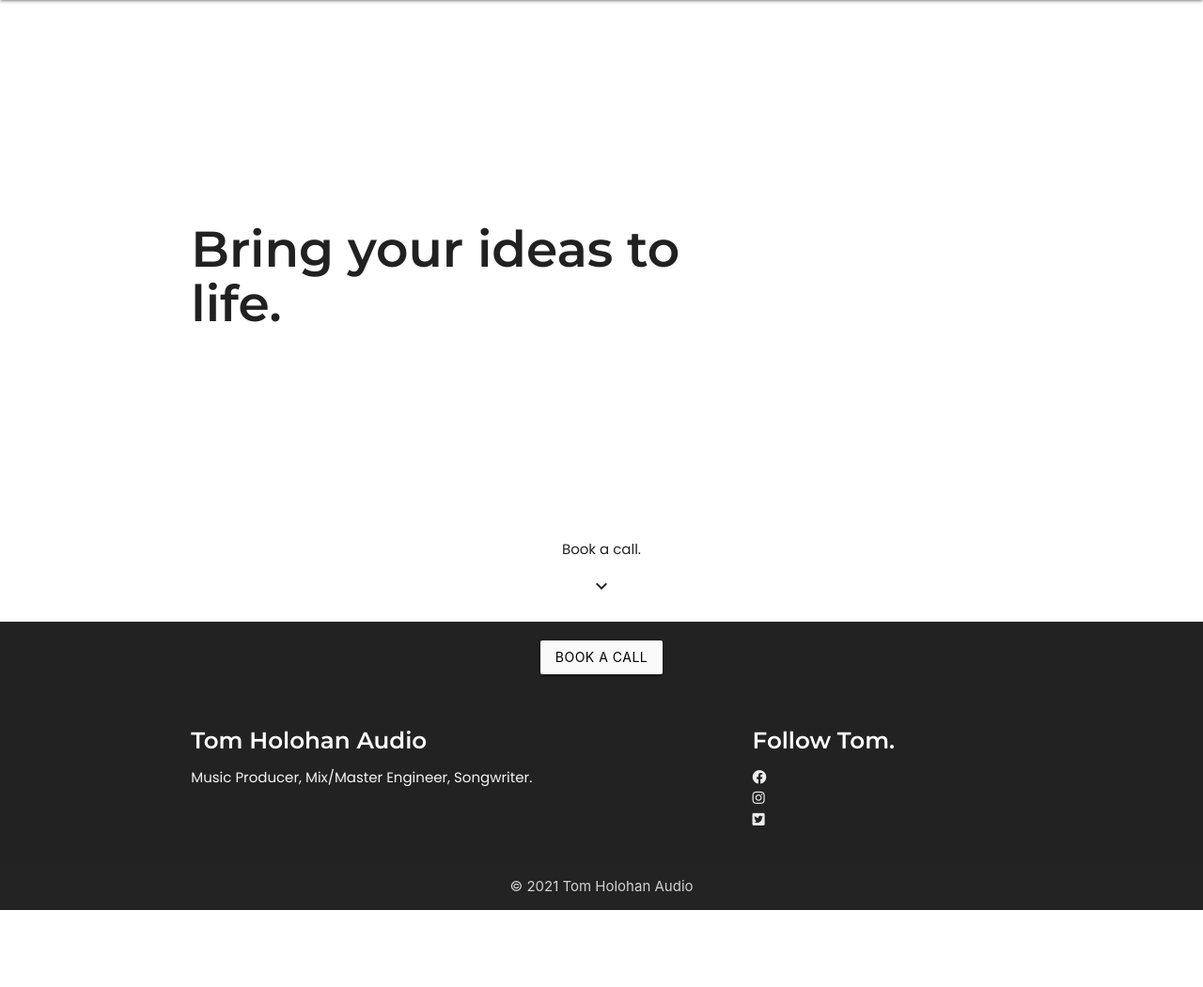
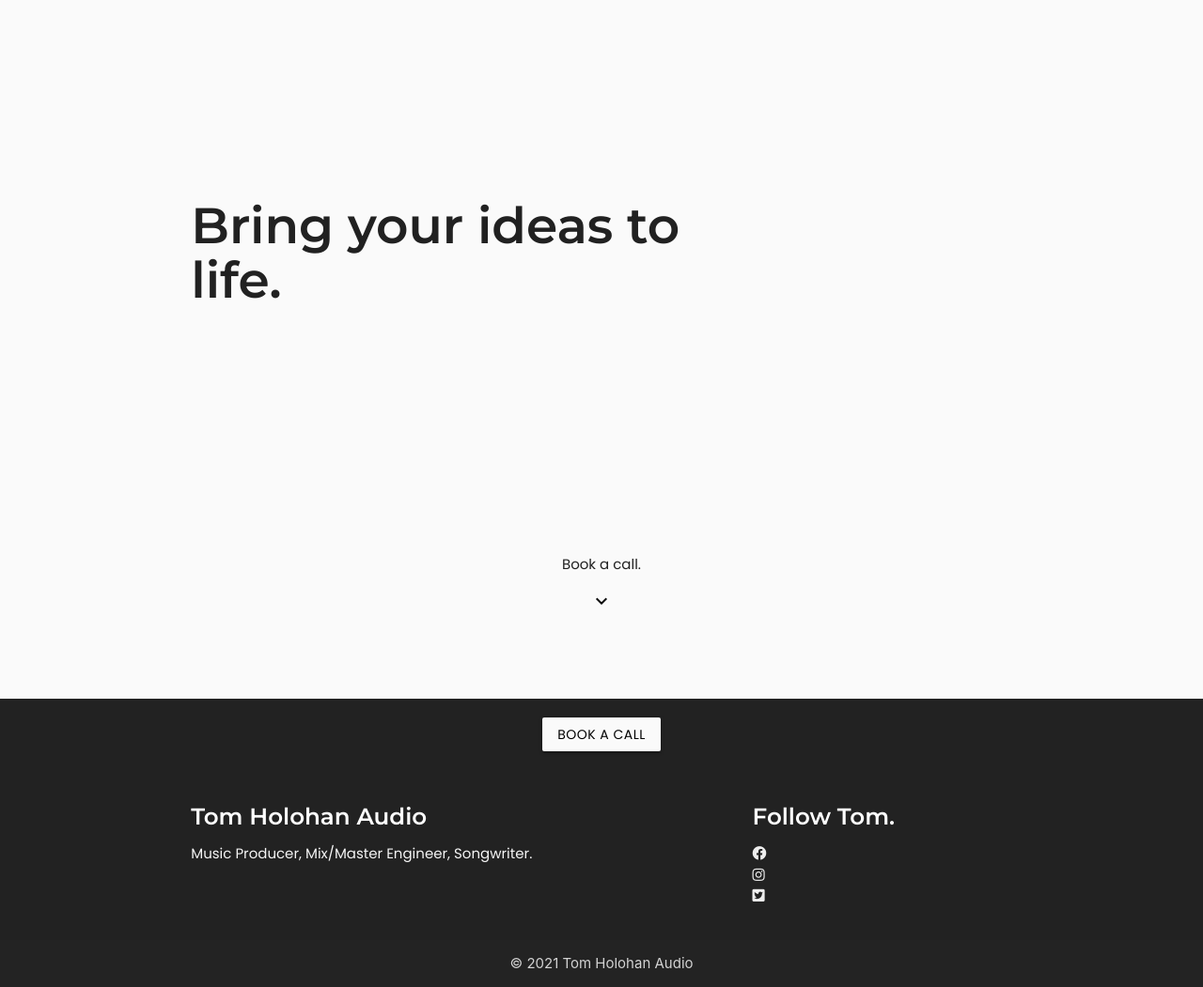
Before and after one commit to hollownotempty/Portfolio_4, a Django app: page / in a window 1280 px wide. Shown: the part 64-1115 px from the top of the page at 94% size. Before the commit the page ends 1033 px from the top, so only its background shows below. Run offline with Django 3.2, Linux system fonts and the light colour scheme.

Commit message:
Style changes

```diff
--- a/static/css/styles.css
+++ b/static/css/styles.css
@@ -11,10 +11,22 @@
     font-family: 'Poppins', sans-serif;
 }
 
+
+/* --------------------------- General */
+
+a {
+    text-decoration: none;
+    color: black;
+}
+
 /* --------------------------- Colors */
 
 .nav-bg-color {
     background-color: #222222;
+}
+
+.hero-section-bg-color {
+    background-color: #fafafa;
 }
 
 .footer-bg-color {
@@ -28,7 +40,15 @@
 /* --------------------------- Hero section */
 
 .hero-text-row {
-    margin: 200px 0;
+    padding-top: 175px;
+}
+
+#hero-section {
+    height: calc(100vh - 56px);
+}
+
+.hero-sub-text-row {
+    padding-top: 206px;
 }
 
 
@@ -38,6 +58,8 @@
     margin: 20px 0px;
     background-color: #fafafa;
     color: black;
+    font-family: 'Poppins', sans-serif;
+    font-weight: 400;
 }
 
 .book-call-btn:hover {
--- a/templates/base.html
+++ b/templates/base.html
@@ -25,10 +25,9 @@
           </nav>
 
           <ul class="sidenav" id="mobile-demo">
-            <li><a href="sass.html">Sass</a></li>
-            <li><a href="badges.html">Components</a></li>
-            <li><a href="collapsible.html">Javascript</a></li>
-            <li><a href="mobile.html">Mobile</a></li>
+            <li><a href="#">About</a></li>
+            <li><a href="#">Book</a></li>
+            <li><a href="https://soundcloud.com/hollownotempty">Listen</a></li>
           </ul>
 
     </header>
--- a/templates/home.html
+++ b/templates/home.html
@@ -1,17 +1,17 @@
 {% extends 'base.html' %}
 
 {% block content %}
-<div id="hero-section">
-    <div class="container">
+<div id="hero-section" class="hero-section-bg-color">
+    <div class="hero-section-inner container">
         <div class="row hero-text-row">
             <h2 class="col s8">Bring your ideas to life.</h2>
         </div>
-        <div class="row remove-bottom-margin">
+        <div class="row remove-bottom-margin hero-sub-text-row">
             <p class="center">Book a call.</p>
         </div>
-        <div class="row ">
+        <div class="row remove-bottom-margin">
             <div class="center">
-                <i class="material-icons">keyboard_arrow_down</i>
+                <a href="#book-call-section"><i class="material-icons">keyboard_arrow_down</i></a>
             </div>
         </div>
     </div>
```
